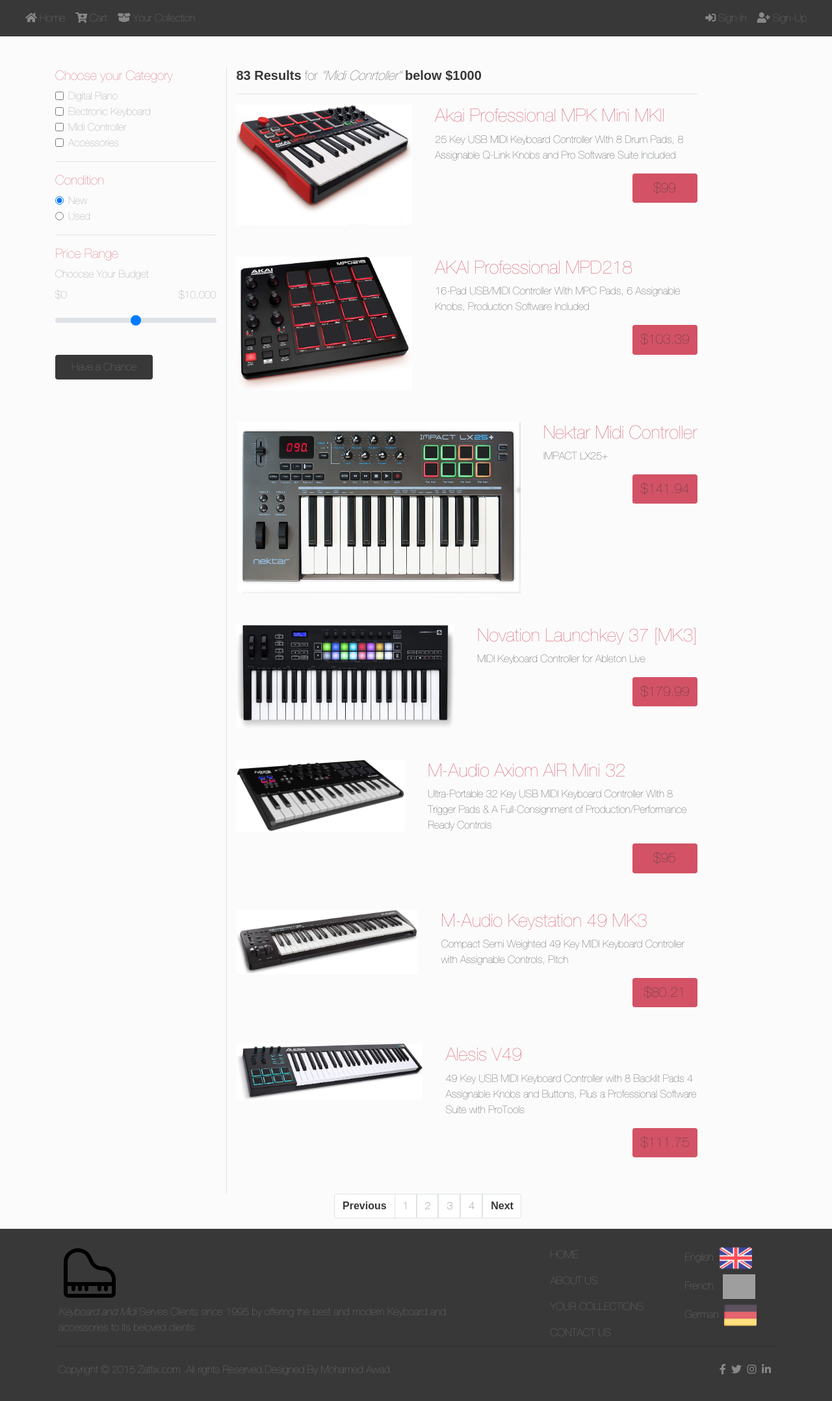
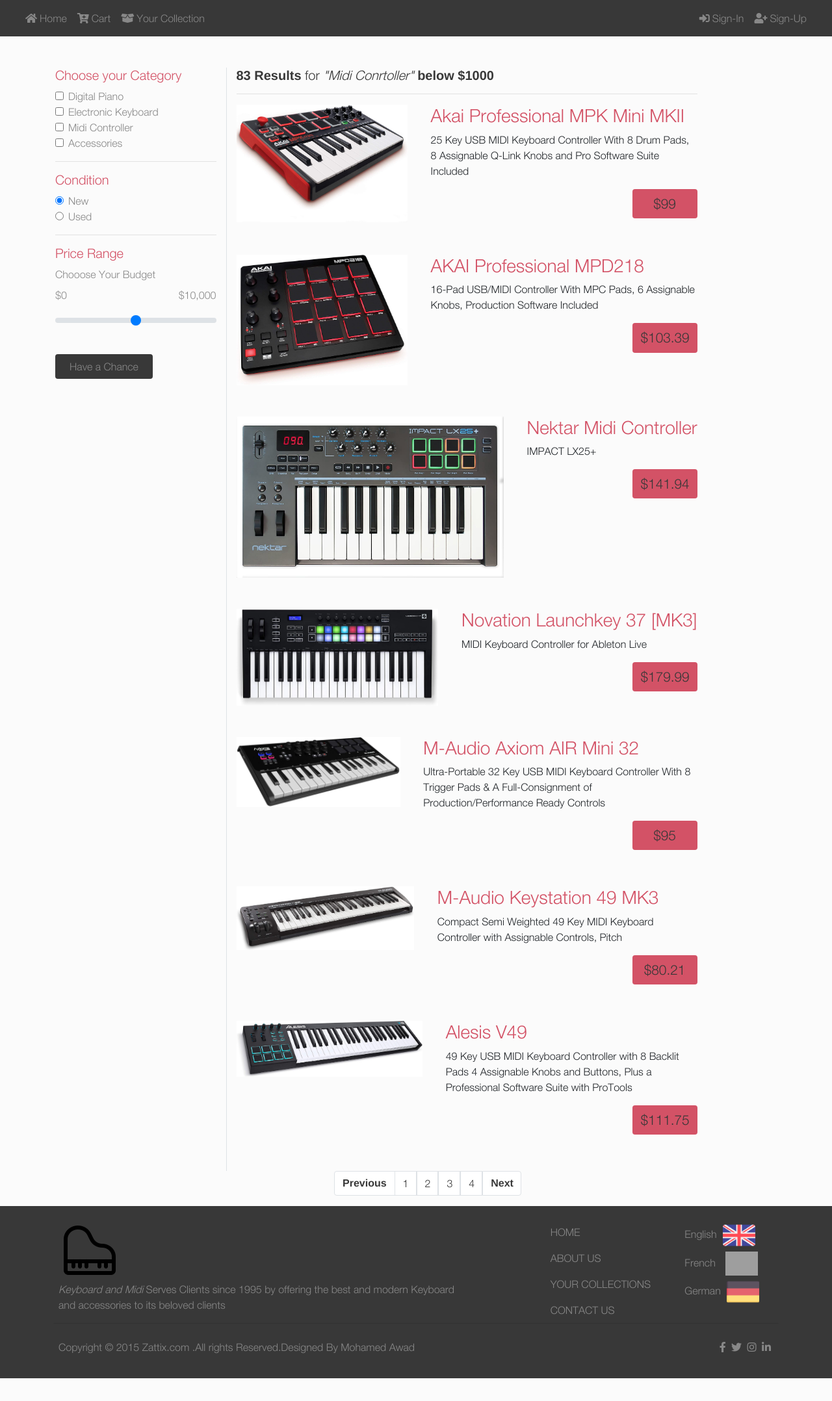
Before and after one commit to tahiry-dev/keyboard-midi-store, a PHP site: page /search.html in a window 1280 px wide. Shown: the whole page at 65% size. After the commit the page ends 2121 px from the top, so only its background shows below. Run offline with PHP 8.4, Linux system fonts and the light colour scheme; some web fonts are replaced; grey boxes are pictures that could not be loaded.

Commit message:
Adjust the font-family for the search-page

```diff
--- a/css/search.css
+++ b/css/search.css
@@ -4,15 +4,16 @@
   padding: 0;
   box-sizing: border-box;
   max-width: 100%;
-  font-family: helvet, Arial, Helvetica, sans-serif; }
+  font-family: helvet, helvetica, arial, sans-serif; }
 
 /* ---Global Rules--- */
 body {
-  min-width: 596px; }
+  min-width: 596px;
+  object-fit: cover; }
 
 @font-face {
   font-family: helvet;
-  src: url(../fonts/HelveticaNeue.ttf); }
+  src: url(../fonts/HelveticaNeue-Light.ttf); }
 
 @font-face {
   font-family: helvet;
--- a/sass/second.scss
+++ b/sass/second.scss
@@ -5,18 +5,19 @@
   padding: 0;
   box-sizing: border-box;
   max-width: 100%;
-  font-family: helvet, Arial, Helvetica, sans-serif;
+  font-family: helvet, helvetica, arial, sans-serif;
 }
 
 /* ---Global Rules--- */
 
 body {
   min-width: 596px;
+  object-fit: cover;
 }
 
 @font-face {
   font-family: helvet;
-  src: url(../fonts/HelveticaNeue.ttf);
+  src: url(../fonts/HelveticaNeue-Light.ttf);
 }
 
 @font-face {
```
